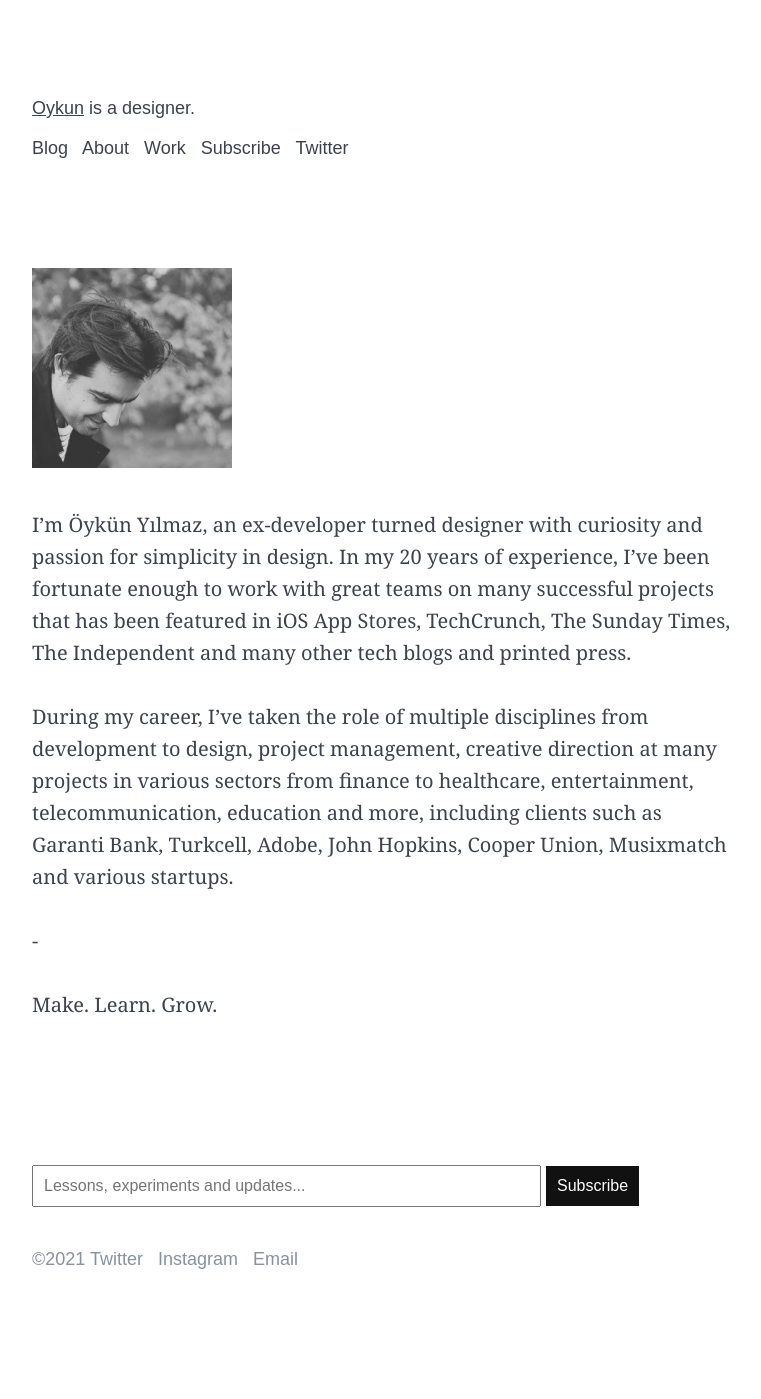
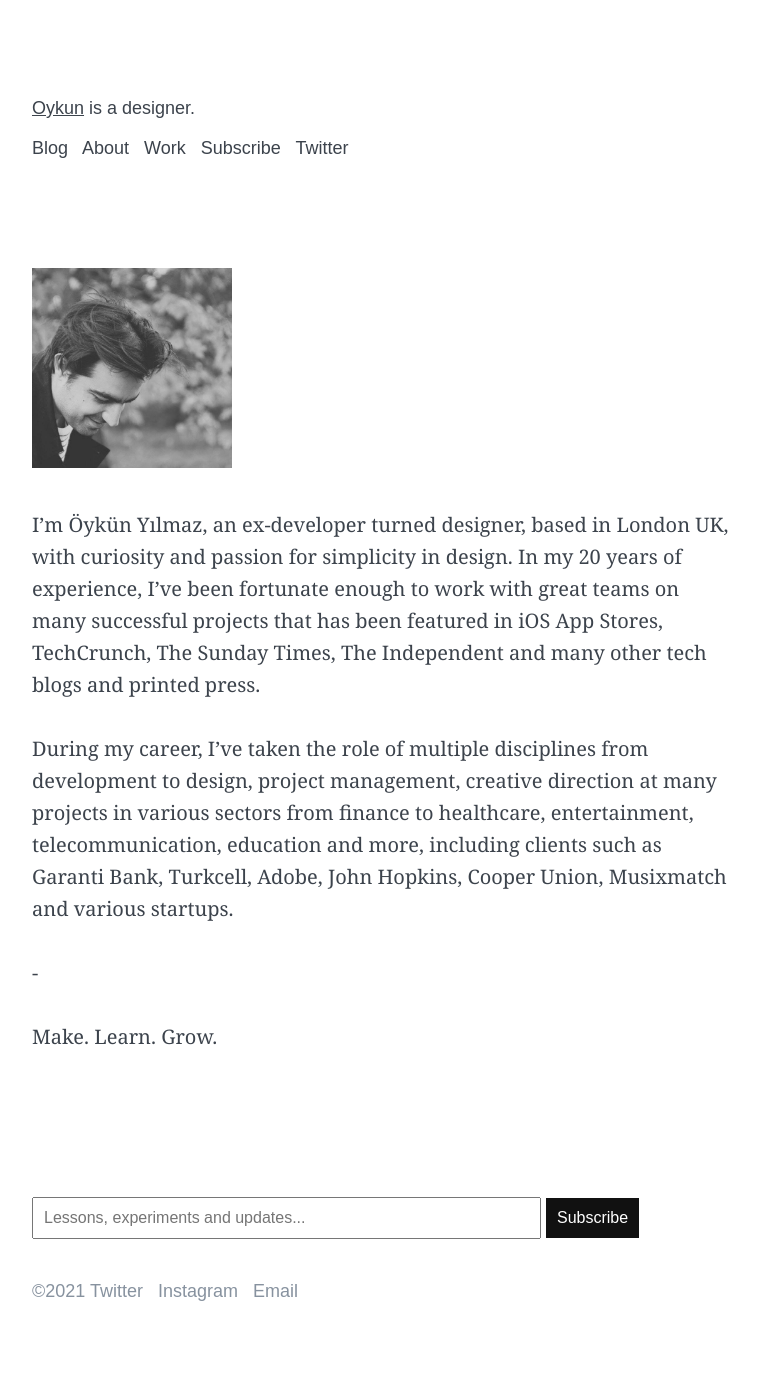
Before and after one commit to oykun/oykun.github.io, a Jekyll site: the page built from about.markdown, in a window 1280 px wide. Shown: the whole page, without its empty margins (258-1019 px from the left). Built offline with Jekyll 4.4.1, drawn with Linux system fonts in a browser that asks for light colours; before the commit the page ends 1367 px from its top, so only the background shows below that.

Commit message:
About page copy update

```diff
--- a/about.markdown
+++ b/about.markdown
@@ -7,7 +7,7 @@ permalink: /about/
 <img src="/assets/oykun.jpg" width="200px">
 
 
-I'm Öykün Yılmaz, an ex-developer turned designer with curiosity and passion for simplicity in design. In my 20 years of experience, I've been fortunate enough to work with great teams on many successful projects that has been featured in iOS App Stores, TechCrunch, The Sunday Times, The Independent and many other tech blogs and printed press.
+I'm Öykün Yılmaz, an ex-developer turned designer, based in London UK, with curiosity and passion for simplicity in design. In my 20 years of experience, I've been fortunate enough to work with great teams on many successful projects that has been featured in iOS App Stores, TechCrunch, The Sunday Times, The Independent and many other tech blogs and printed press.
 
 During my career, I've taken the role of multiple disciplines from development to design, project management, creative direction at many projects in various sectors from finance to healthcare, entertainment, telecommunication, education and more, including clients such as Garanti Bank, Turkcell, Adobe, John Hopkins, Cooper Union, Musixmatch and various startups.
 
```
